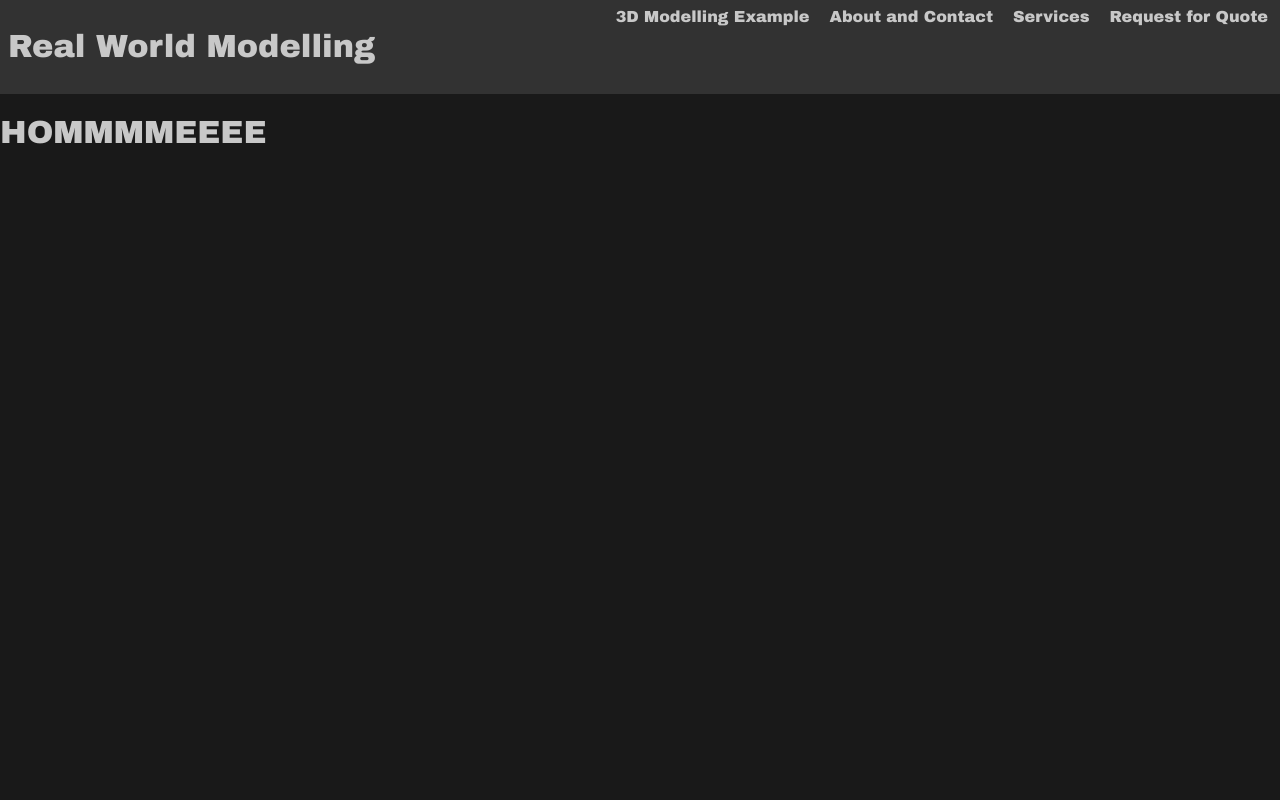
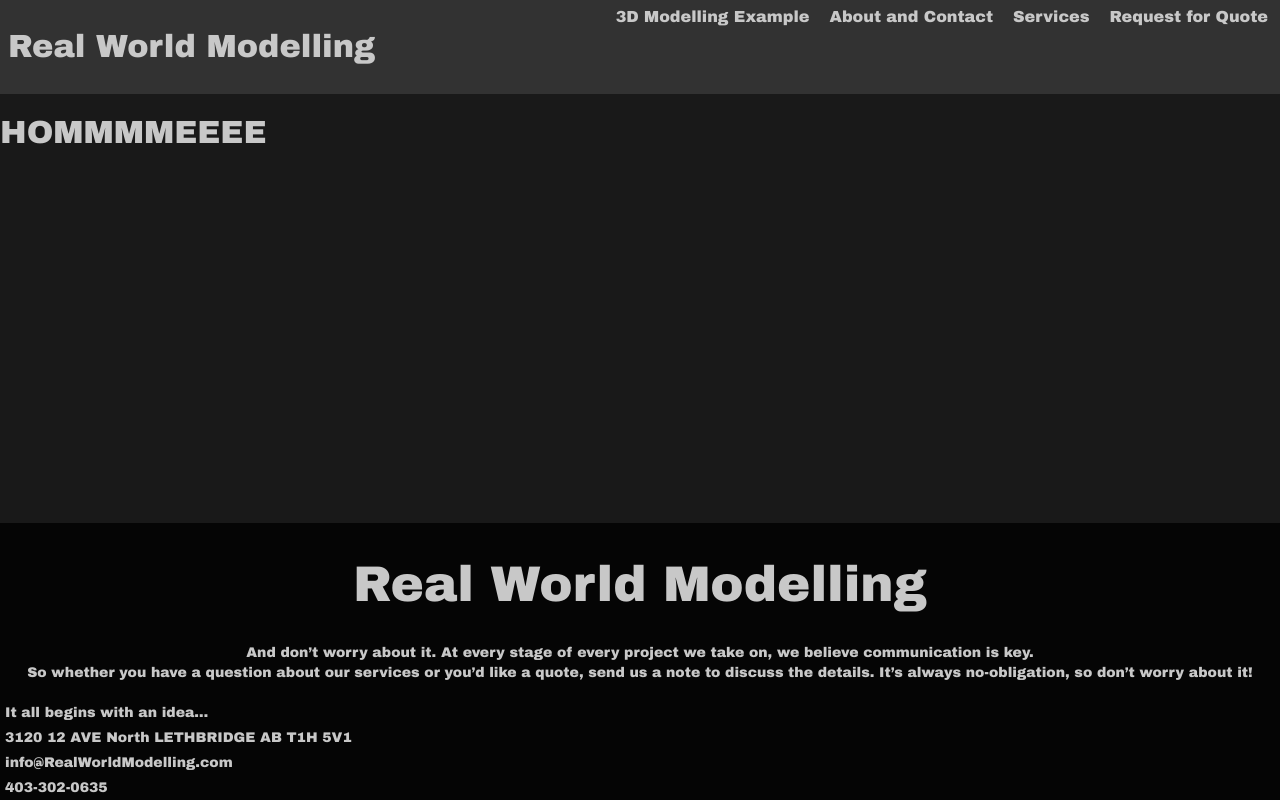
Before and after one commit to CarsonBartos/Computer-Science-Project-1---Carson-Bartos, a Vue app: page / in a window 1280 px wide. Built offline with nearby package versions, Linux system fonts and the light colour scheme.

Commit message:
bottom bar stuff

```diff
--- a/src/App.vue
+++ b/src/App.vue
@@ -1,16 +1,22 @@
 <script setup>
 import { RouterLink, RouterView } from "vue-router";
 import NavBar from "@/components/NavBar.vue";
+import ContactBar from "@/components/ContactBar.vue";
 </script>
 
 <template>
-	<NavBar />
-	<router-view> </router-view>
+	<div id="cont">
+		<NavBar />
+		<div id="routerView">
+			<router-view> </router-view>
+		</div>
+		<ContactBar />
+	</div>
 </template>
 
 <script>
 export default {
-	components: { NavBar },
+	components: { NavBar, ContactBar },
 };
 </script>
 <style>
@@ -20,4 +26,13 @@ body {
 	background-color: rgb(25, 25, 25);
 	color: rgb(200, 200, 200);
 }
+#cont {
+	display: flex;
+	flex-direction: column;
+	max-width: 100%;
+	min-height: 100vh;
+}
+#routerView {
+	flex: 1;
+}
 </style>
--- /dev/null
+++ b/src/components/ContactBar.vue
@@ -0,0 +1,54 @@
+<template>
+	<div id="BottomBar">
+		<h1>Real World Modelling</h1>
+		<div id="container">
+			<div id="greetings">
+				<p>
+					And don’t worry about it. At every stage of every project we take on,
+					we believe communication is key.
+				</p>
+				<p>
+					So whether you have a question about our services or you’d like a
+					quote, send us a note to discuss the details. It’s always
+					no-obligation, so don’t worry about it!
+				</p>
+			</div>
+
+			<div id="info">
+				<p>It all begins with an idea…</p>
+
+				<p>3120 12 AVE North LETHBRIDGE AB T1H 5V1</p>
+				<p>info@RealWorldModelling.com</p>
+				<p>403-302-0635</p>
+			</div>
+		</div>
+	</div>
+</template>
+
+<style>
+#BottomBar {
+	background-color: rgb(5, 5, 5);
+	width: 100%;
+}
+#container {
+	width: 100%;
+	font-size: 14px;
+}
+#info {
+	display: flex;
+	flex-direction: column;
+}
+#greetings {
+	text-align: center;
+	margin: 20px;
+}
+</style>
+<style scoped>
+p {
+	margin: 5px;
+}
+h1 {
+	text-align: center;
+	font-size: 50px;
+}
+</style>
--- a/src/components/NavBar.vue
+++ b/src/components/NavBar.vue
@@ -33,7 +33,7 @@
 	display: flex;
 
 	align-content: center;
-	width: 100vw;
+	width: 100%;
 
 	background-color: rgb(50, 50, 50);
 }
--- a/src/views/AboutAndContactView.vue
+++ b/src/views/AboutAndContactView.vue
@@ -69,6 +69,11 @@
 	</p>
 </template>
 
+<style scoped>
+p {
+	font-size: 14px;
+}
+</style>
 <style>
 h2 {
 	font-size: 32px;
@@ -79,7 +84,4 @@ h3 {
 h4 {
 	font-size: 18px;
 }
-p {
-	font-size: 14px;
-}
 </style>
```
